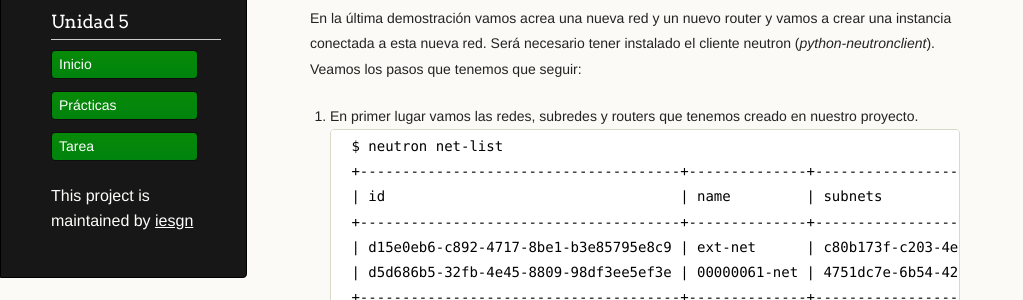
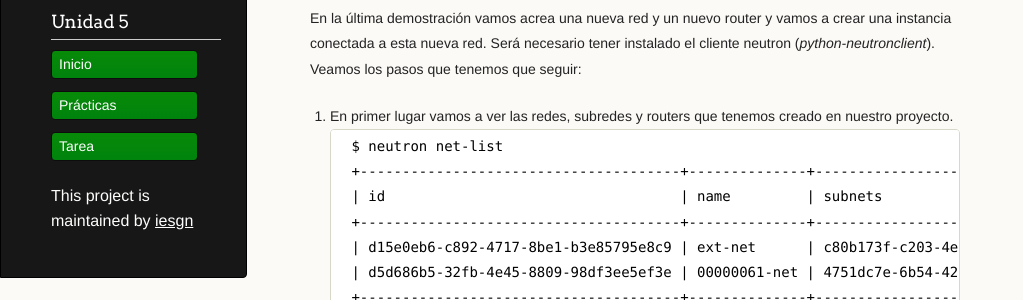
Before and after one commit to iesgn/cloud2, a Jekyll site: the page built from curso/u5/demo3.md, in a window 1280 px wide and 900 px high. Shown: the part 168-468 px from the top of the window, without its empty margins (0-1023 px from the left). Built offline with Jekyll 4.4.1, drawn with Linux system fonts in a browser that asks for light colours.

Commit message:
Cambio menor

```diff
--- a/curso/u1/presentacion.html
+++ b/curso/u1/presentacion.html
@@ -5,7 +5,7 @@ tema: sky
 ---
 
 <section>
-	    <h1>Introducción al Cloud Computing</h1>
+	    <h3>Introducción al Cloud Computing</h3>
 	    <p>
 	      <small><a href="http://albertomolina.wordpress.com">Alberto Molina
 	      Coballes</a> / <a
--- a/curso/u5/demo3.md
+++ b/curso/u5/demo3.md
@@ -8,7 +8,7 @@ menu:
 
 En la última demostración vamos acrea una nueva red y un nuevo router y vamos a crear una instancia conectada a esta nueva red. Será necesario tener instalado el cliente neutron (*python-neutronclient*). Veamos los pasos que tenemos que seguir:
 
-1. En primer lugar vamos las redes, subredes y routers que tenemos creado en nuestro proyecto.
+1. En primer lugar vamos a ver las redes, subredes y routers que tenemos creado en nuestro proyecto.
 
 		$ neutron net-list
 		+--------------------------------------+--------------+-----------------------------------------------------+
```
